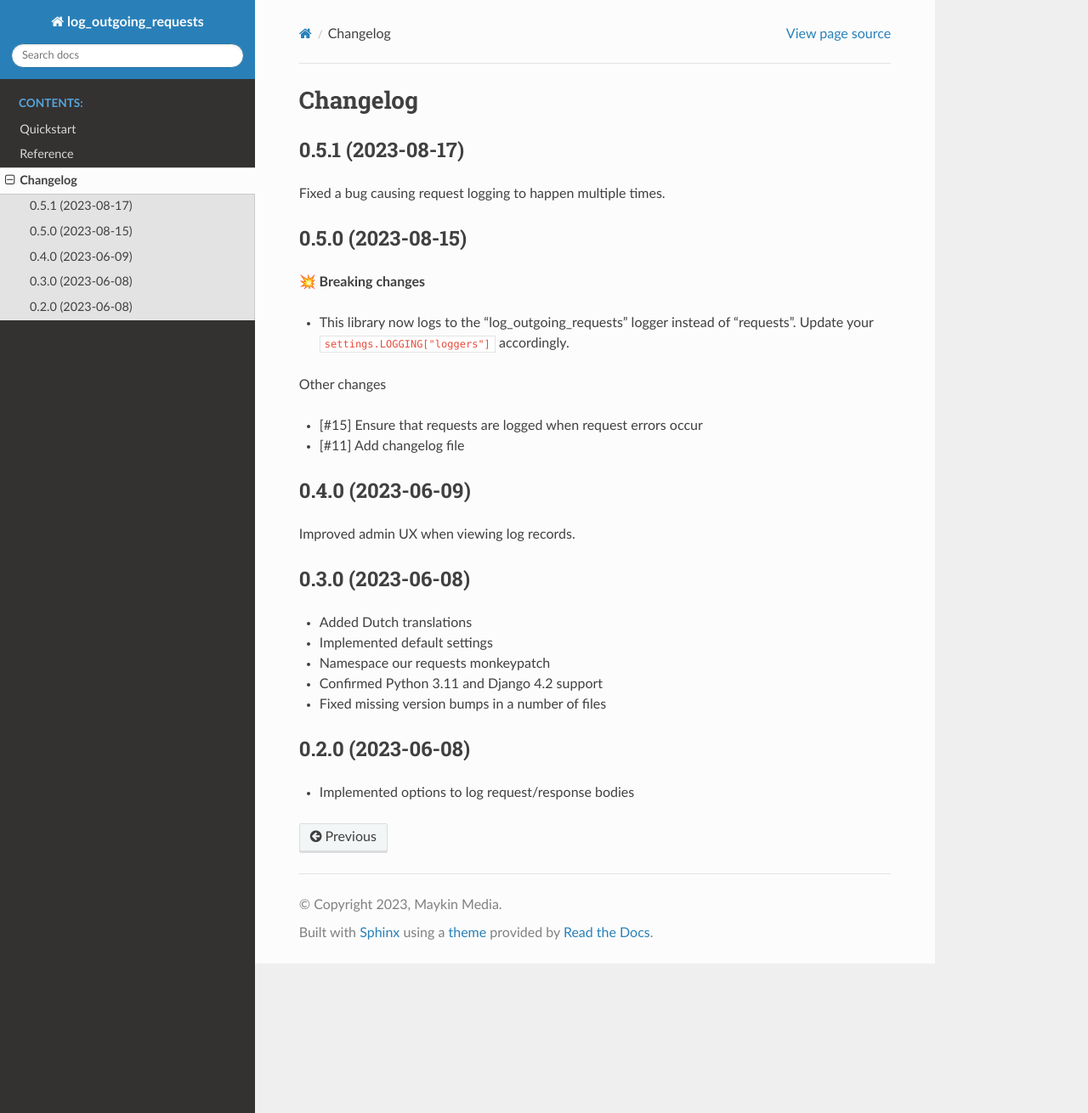
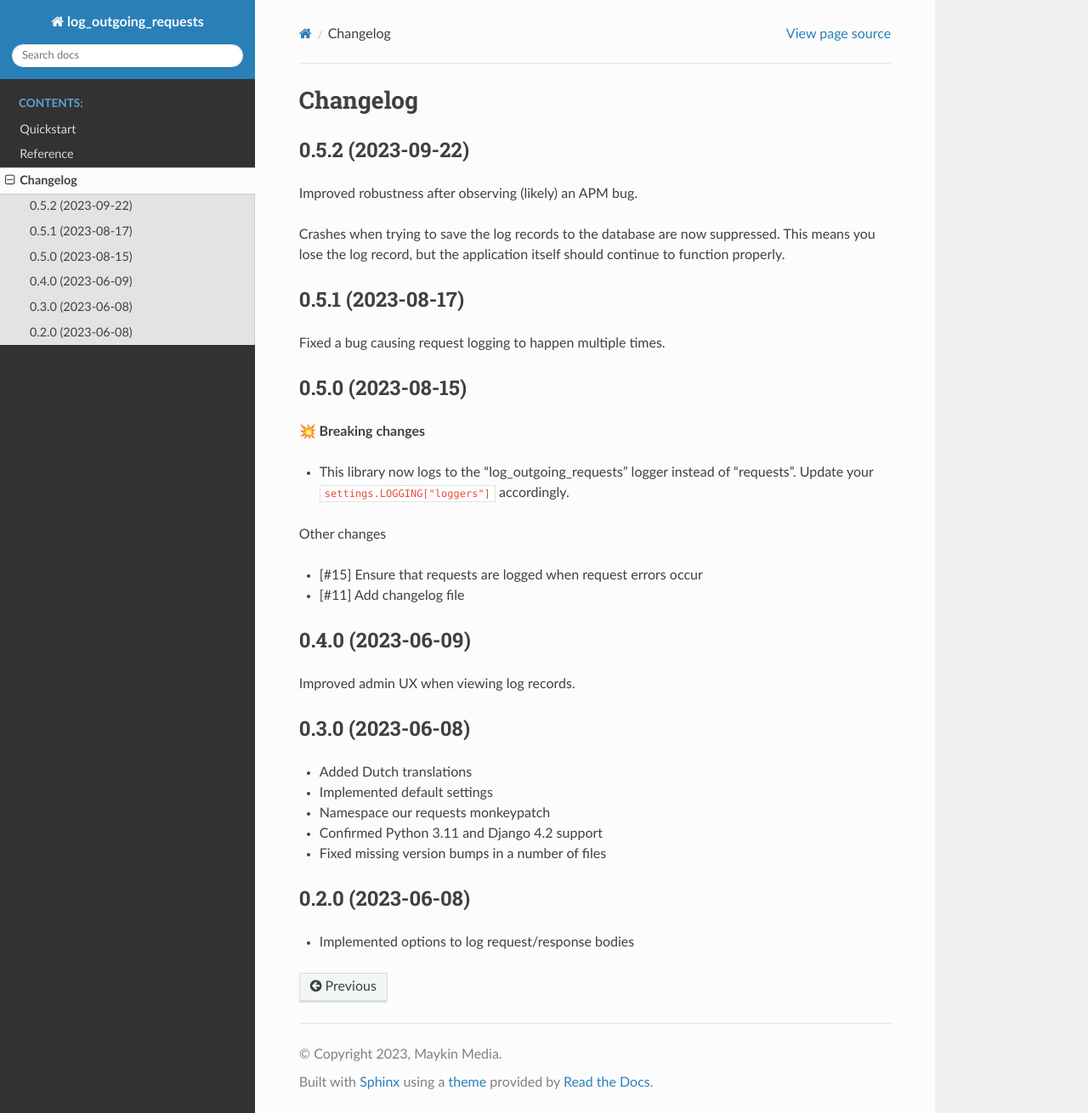
Before and after one commit to maykinmedia/django-log-outgoing-requests, a Sphinx documentation site: the page built from docs/changelog.rst, in a window 1280 px wide and 1310 px high. Shown: the whole window at 85% size. Built offline with Sphinx 7.4.7 and the Read the Docs theme 2.0.0, drawn with Linux system fonts in a browser that asks for light colours.

Commit message:
:bookmark: Bump to 0.5.2 and update changelog

```diff
--- a/CHANGELOG.rst
+++ b/CHANGELOG.rst
@@ -1,6 +1,15 @@
 =========
 Changelog
 =========
+
+0.5.2 (2023-09-22)
+==================
+
+Improved robustness after observing (likely) an APM bug.
+
+Crashes when trying to save the log records to the database are now suppressed. This
+means you lose the log record, but the application itself should continue to function
+properly.
 
 0.5.1 (2023-08-17)
 ==================
--- a/README.rst
+++ b/README.rst
@@ -1,7 +1,7 @@
 django-log-outgoing-requests
 =================================================
 
-:Version: 0.5.1
+:Version: 0.5.2
 :Source: https://github.com/maykinmedia/django-log-outgoing-requests
 :Keywords: logging, django, requests
 :PythonVersion: 3.8+
--- a/docs/conf.py
+++ b/docs/conf.py
@@ -26,7 +26,7 @@ copyright = "2023, Maykin Media"
 author = "Maykin Media"
 
 # The full version, including alpha/beta/rc tags
-release = "0.5.1"
+release = "0.5.2"
 
 
 # -- General configuration ---------------------------------------------------
--- a/setup.cfg
+++ b/setup.cfg
@@ -2,7 +2,7 @@
 # see http://setuptools.readthedocs.io/en/latest/setuptools.html#configuring-setup-using-setup-cfg-files
 [metadata]
 name = django-log-outgoing-requests
-version = 0.5.1
+version = 0.5.2
 description = Log outgoing requests made by the requests python library
 long_description = file: README.rst
 url = https://github.com/maykinmedia/django-log-outgoing-requests
```
Also changed, not shown: .bumpversion.cfg.
